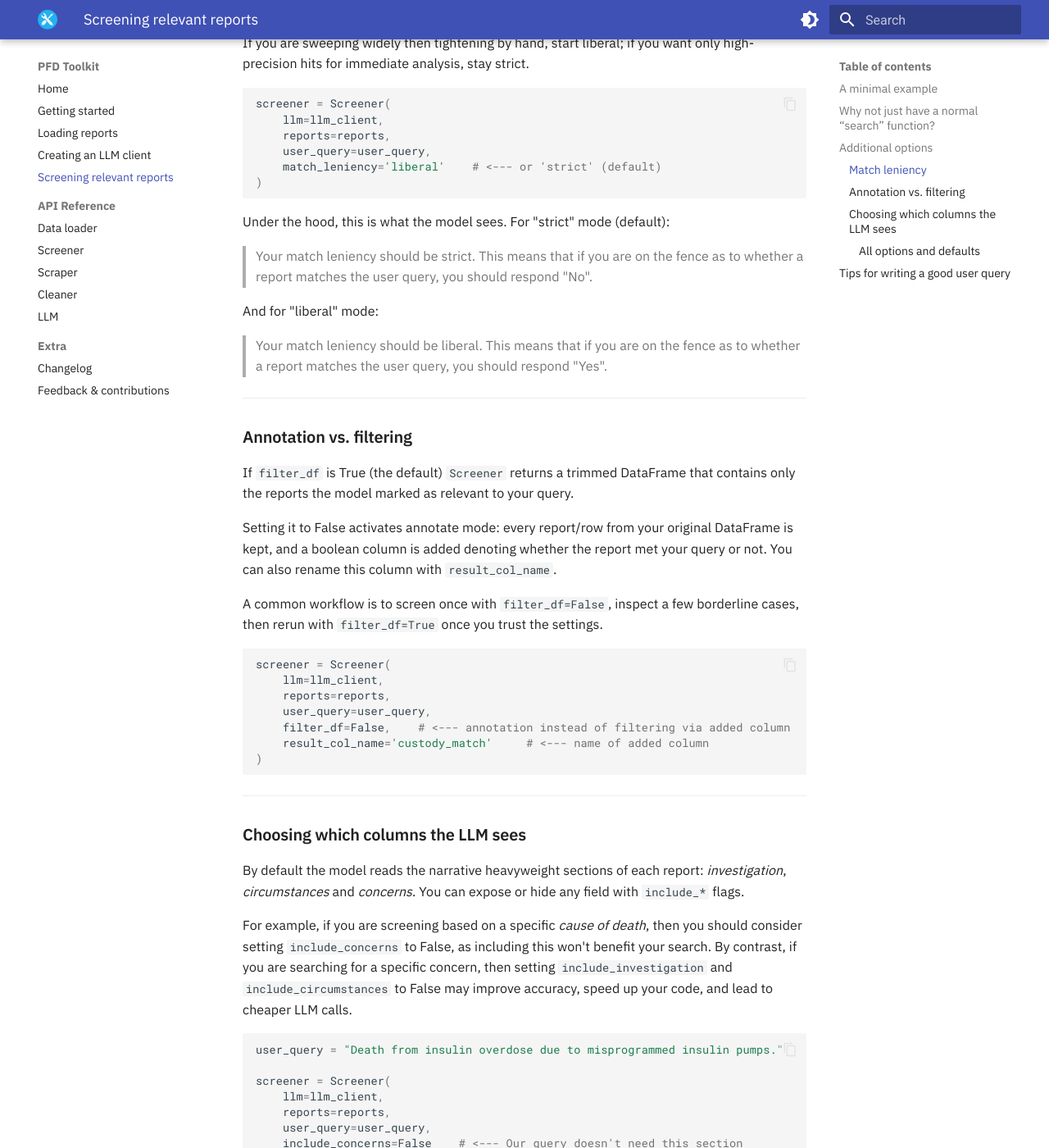
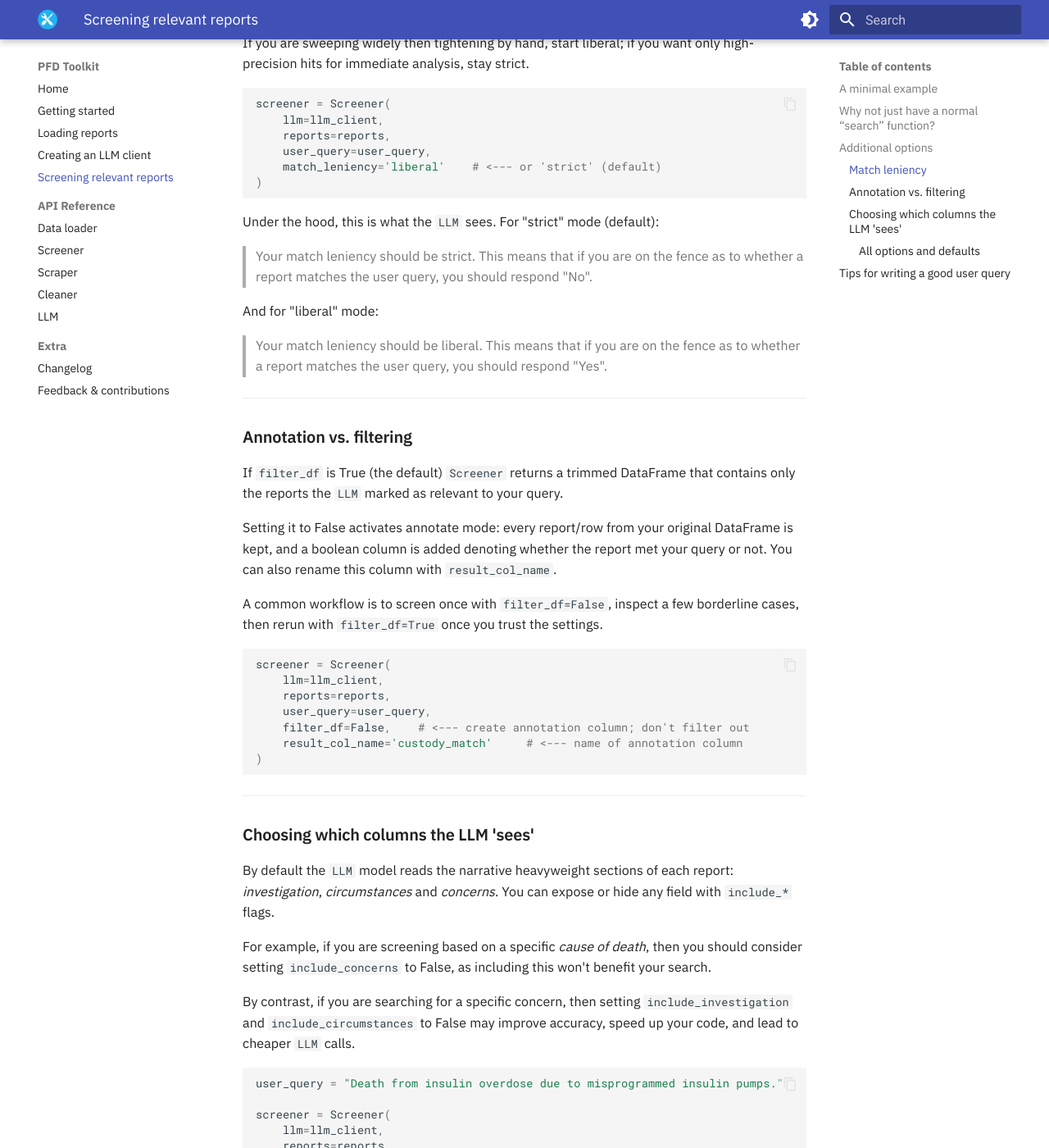
Before and after one commit to Sam-Osian/PFD-toolkit, an MkDocs documentation site: the page built from docs/screener.md, in a window 1280 px wide and 1400 px high, scrolled down 1853 px. Shown: the whole window at 82% size. Built offline with MkDocs 1.6.1 and Material for MkDocs 9.7.7, drawn with Linux system fonts in a browser that asks for light colours; some of the changed text lies outside the part shown.

````diff
--- a/docs/screener.md
+++ b/docs/screener.md
@@ -1,8 +1,8 @@
 # Screen reports for relevancy
 
-Natural-language filtering is one of the headline features of PFD Toolkit. The `Screener` class lets you describe a topic in plain English – e.g. “deaths in police custody”, “medication purchased online”, “deaths in A&E” – and have an LLM screen reports, delivering you a curated dataset.
+Natural-language filtering is one of the headline features of PFD Toolkit. The `Screener` class lets you describe a topic in plain English – e.g. “deaths in police custody”, “medication purchased online”, “deaths in A&E” – and have an `LLM` screen reports, delivering you a curated dataset.
 
-You do not have to use `Screener` to benefit from the toolkit. If the built-in category tags are good enough, the `load_reports()` helper will give you a ready-made dataset without any LLM calls. `Screener` is offered for those projects that need something more nuanced than the provided broad category tags.
+You do not have to use `Screener` to benefit from the toolkit. If the built-in category tags are good enough, the `load_reports()` helper will give you a ready-made dataset without any `LLM` calls. `Screener` is offered for those projects that need something more nuanced than the provided broad category tags.
 
 To use the `Screener` you'll need to [set up an LLM client](llm_setup.md).
 
@@ -10,7 +10,7 @@ To use the `Screener` you'll need to [set up an LLM client](llm_setup.md).
 
 ## A minimal example
 
-First, import the necessary modules, load reports and set up an LLM client:
+First, import the necessary modules, load reports and set up an `LLM` client:
 
 ```python
 from pfd_toolkit import load_reports, LLM, Screener
@@ -60,7 +60,7 @@ A keyword filter misses these variants unless you guess every synonym in advance
 ## Additional options
 
 ### Match leniency
-The `match_leniency` flag nudges the LLM when it's unsure whether a report meets your query or not.
+The `match_leniency` flag nudges the `LLM` when it's unsure whether a report meets your query or not.
 
 In "strict" mode (the default), a marginal case is excluded and is not added to your curated list; in "liberal" mode, the benefit of the doubt gears towards inclusion.
 
@@ -75,7 +75,7 @@ screener = Screener(
 )
 ```
 
-Under the hood, this is what the model sees. For "strict" mode (default):
+Under the hood, this is what the `LLM` sees. For "strict" mode (default):
 
 > Your match leniency should be strict. This means that if you are on the fence as to whether a report matches the user query, you should respond "No".
 
@@ -88,7 +88,7 @@ And for "liberal" mode:
 
 ### Annotation vs. filtering
 
-If `filter_df` is True (the default) `Screener` returns a trimmed DataFrame that contains only the reports the model marked as relevant to your query.
+If `filter_df` is True (the default) `Screener` returns a trimmed DataFrame that contains only the reports the `LLM` marked as relevant to your query.
 
 Setting it to False activates annotate mode: every report/row from your original DataFrame is kept, and a boolean column is added denoting whether the report met your query or not. You can also rename this column with `result_col_name`.
 
@@ -99,19 +99,21 @@ screener = Screener(
     llm=llm_client,
     reports=reports,
     user_query=user_query,
-    filter_df=False,    # <--- annotation instead of filtering via added column
-    result_col_name='custody_match'     # <--- name of added column
+    filter_df=False,    # <--- create annotation column; don't filter out
+    result_col_name='custody_match'     # <--- name of annotation column
 )
 ```
 
 ---
 
 
-### Choosing which columns the LLM sees
+### Choosing which columns the LLM 'sees'
 
-By default the model reads the narrative heavyweight sections of each report: *investigation*, *circumstances* and *concerns*. You can expose or hide any field with `include_*` flags.
+By default the `LLM` model reads the narrative heavyweight sections of each report: *investigation*, *circumstances* and *concerns*. You can expose or hide any field with `include_*` flags.
 
-For example, if you are screening based on a specific *cause of death*, then you should consider setting `include_concerns` to False, as including this won't benefit your search. By contrast, if you are searching for a specific concern, then setting `include_investigation` and `include_circumstances` to False may improve accuracy, speed up your code, and lead to cheaper LLM calls.
+For example, if you are screening based on a specific *cause of death*, then you should consider setting `include_concerns` to False, as including this won't benefit your search.
+
+By contrast, if you are searching for a specific concern, then setting `include_investigation` and `include_circumstances` to False may improve accuracy, speed up your code, and lead to cheaper `LLM` calls.
 
 ```py
 user_query = "Death from insulin overdose due to misprogrammed insulin pumps."
@@ -200,7 +203,7 @@ screener = Screener(
 ## Tips for writing a good user query
 
 
-1. **Stick to one core idea.**  Give the model a single, clear subject: “falls from hospital beds,” “carbon-monoxide poisoning at home.” In general, the shorter the prompt, the less room for misinterpretation.
+1. **Stick to one core idea.**  Give the `LLM` a single, clear subject: “falls from hospital beds,” “carbon-monoxide poisoning at home.” In general, the shorter the prompt, the less room for misinterpretation.
 
 2. **Avoid nested logic.**  Complex clauses like “suicide *and* medication error *but not* in custody” dilute the signal. Run separate screens (suicide; medication error; in custody) and combine or subtract results later with pandas.
 
--- a/mkdocs.yml
+++ b/mkdocs.yml
@@ -34,10 +34,13 @@ markdown_extensions:
   - codehilite
   - toc:
       permalink: true
+  - pymdownx.highlight:
+      anchor_linenums: true
+      line_spans: __span
+      pygments_lang_class: true
+  - pymdownx.inlinehilite
+  - pymdownx.snippets
   - pymdownx.superfences
-  - pymdownx.highlight
-  - pymdownx.inlinehilite
-  - pymdownx.details
 
 plugins:
   - search
````
Also changed, not shown: other parts of docs/screener.md (+2 -1 lines).
